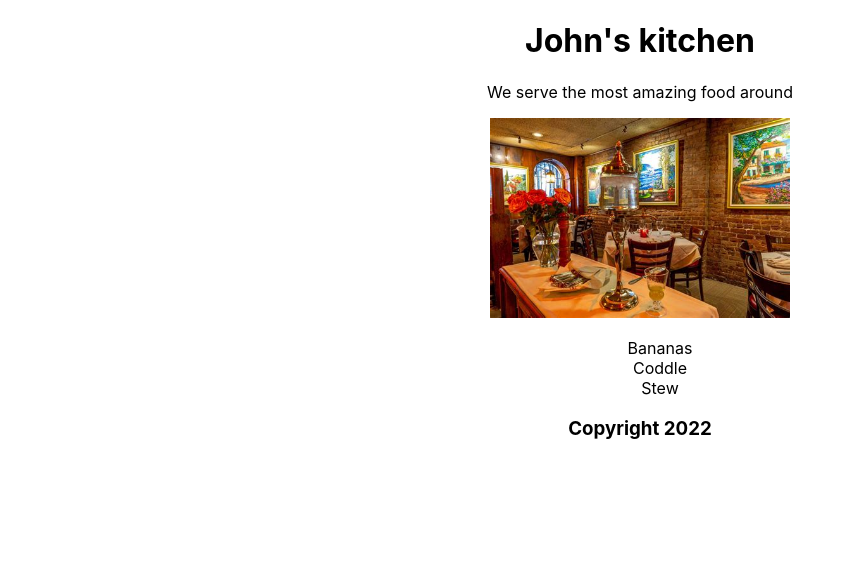
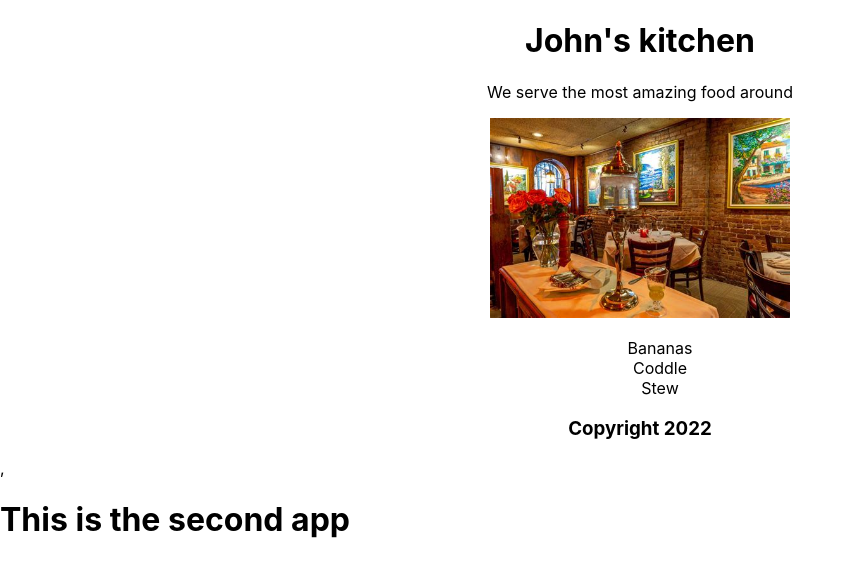
Before and after one commit to jakewarrenblack/linkedin-react-js-essentials, a React (Create React App) app: page / in a window 1280 px wide. Shown: the top 576 px of the page, without its empty margins (0-854 px from the left). Built offline with nearby package versions, Linux system fonts and the light colour scheme.

Commit message:
How to use React.Fragment for enclosing components

```diff
--- a/src/index.js
+++ b/src/index.js
@@ -3,37 +3,18 @@ import ReactDOM from "react-dom";
 import "./index.css";
 import App from "./App";
 
+function AppTwo() {
+  return <h1>This is the second app</h1>;
+}
+
 ReactDOM.render(
-  /* Name of tag, properties to apply, child */
-  // React.createElement(
-  //   "h1",
-  //   {
-  //     style: { color: "blue" },
-  //   },
-  //   "Hello world"
-  // ),
-
-  // ** Can have a tag as a child, but this is really repetitive... **
-  // React.createElement(
-  //   "ul",
-  //   null,
-  //   React.createElement("li", null, "Monday"),
-  //   React.createElement("li", null, "Tuesday"),
-  //   React.createElement("li", null, "Wednesday"),
-  //   React.createElement("li", null, "Thursday")
-  // ),
-
-  // Better like this, JSX syntax
-  // Remember this doesn't run in the browser natively, Babel takes care of it,
-  // converts this to use the above 'create element' calls
-  // <ul>
-  //   <li>Monday</li>
-  //   <li>Tuesday</li>
-  //   <li>Wednesday</li>
-  //   <li>Thursday</li>
-  // </ul>,
-
-  <App />,
-
+  // React.Fragment helps us get around using an unnecessary <div> tag,
+  // just for wrapping our two apps. Like in Vue, we need one root component.
+  // The fragment acts like a wrapper without actually adding anything to the DOM
+  // Our </> is just shorthand for 'React.Fragment'
+  <>
+    <App />,
+    <AppTwo />
+  </>,
   document.getElementById("root")
 );
```
